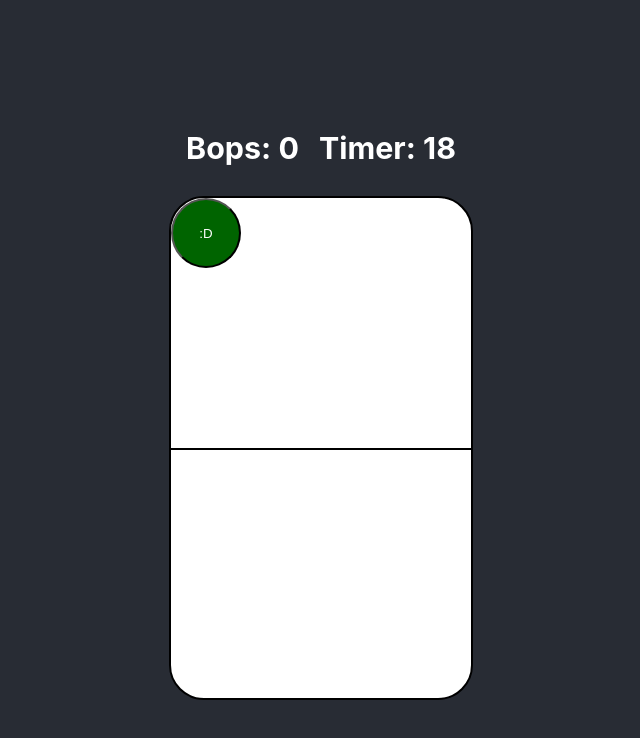
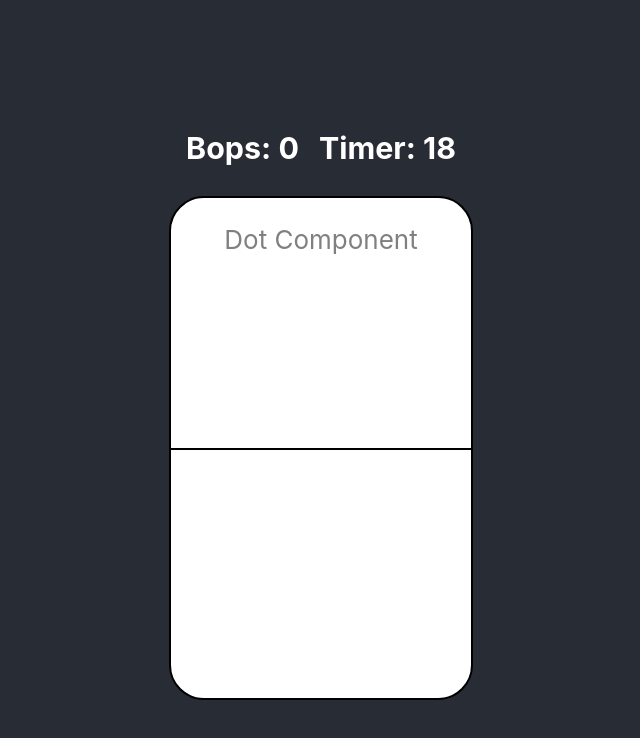
Before and after one commit to bungernt12/dot-bop, a React (Create React App) app: page /CoOp in a window 1280 px wide. Both pictures are taken after a click on the button "Start Game". Shown: the top 738 px of the page, without its empty margins (319-959 px from the left). Built offline with nearby package versions, Linux system fonts and the light colour scheme.

Commit message:
Dot Component now in playing field, but it doesn' react to click

```diff
--- a/src/App.css
+++ b/src/App.css
@@ -24,11 +24,15 @@
 
 .dot {
   background-color: darkgreen;
-  color: white;
+  color: grey;
   width: 70px;
   height: 70px;
   border-radius: 35px;
   position: absolute;
+}
+
+.dotComponent {
+  color: grey;
 }
 
 .centerLine {
--- /dev/null
+++ b/src/Components/Dot.js
@@ -0,0 +1,11 @@
+import React from "react"
+
+const Dot = (props) => {
+  return (
+    <div>
+      <p className="dotComponent">Dot Component</p>
+    </div>
+  )
+};
+
+export default Dot;
--- a/src/Components/PlayingField.js
+++ b/src/Components/PlayingField.js
@@ -1,6 +1,7 @@
 import React, { useState, useEffect } from "react";
 import GameLobby from "./GameLobby";
 import bopSound from "./Bop-Sound.mp3";
+import Dot from "./Dot";
 
 const PlayingField = (props) => {
   const [dotLocation, setDotLocation] = useState({ top: 0, left: 0 });
@@ -29,6 +30,8 @@ const PlayingField = (props) => {
     props.setBopCount(0);
   };
 
+
+
   useEffect(() => {
     // console.log("New dot location:", dotLocation);
     //whenever the dot location changes, I want the dotSide to update.
@@ -40,7 +43,16 @@ const PlayingField = (props) => {
       {props.gameRunning ? (
         <div>
           <div className="centerLine"></div>
-          <button
+          <Dot
+            className="dot"
+            onClick={dotClickHandle}
+            style={{
+              top: `${dotLocation.top}px`,
+              left: `${dotLocation.left}px`,
+              backgroundColor: dotColor,
+            }}
+          />
+          {/* <button
             className="dot"
             onClick={dotClickHandle}
             style={{
@@ -50,7 +62,7 @@ const PlayingField = (props) => {
             }}
           >
             :D
-          </button>
+          </button> */}
         </div>
       ) : (
         <GameLobby
```
